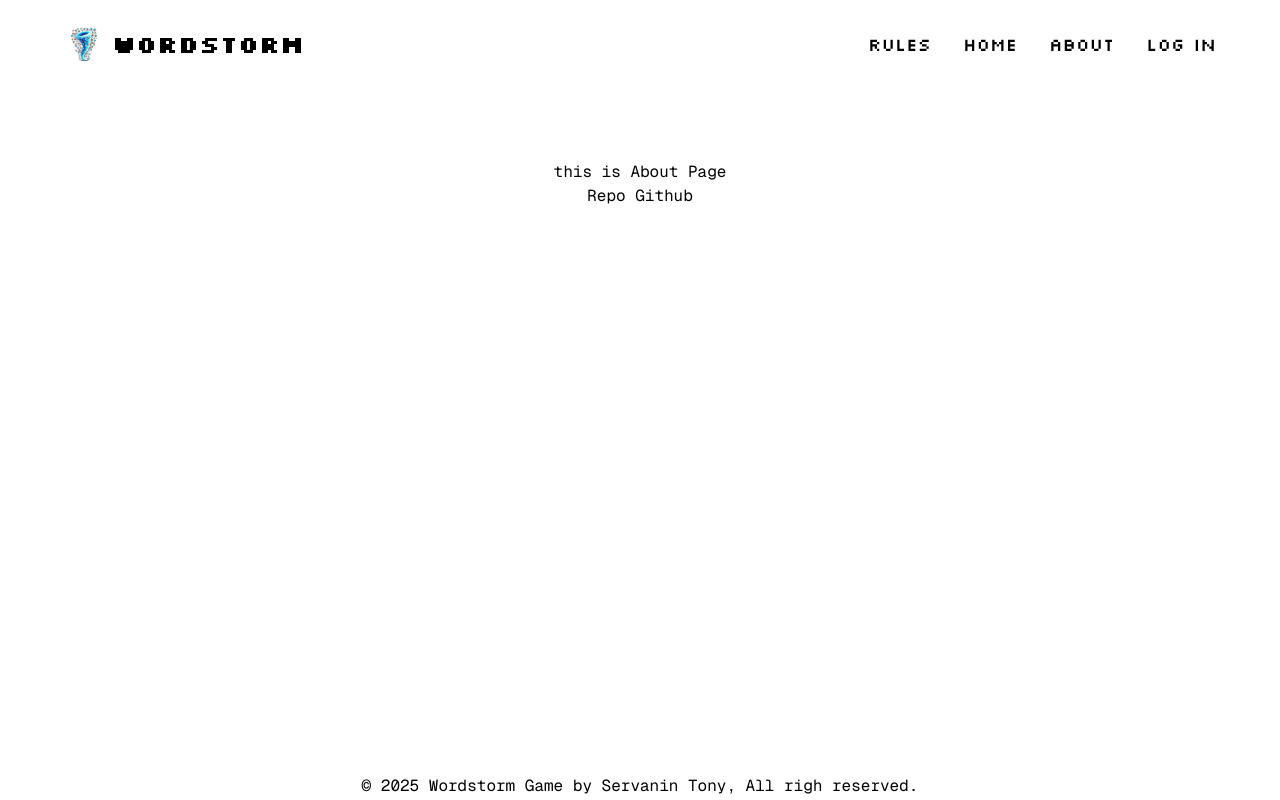
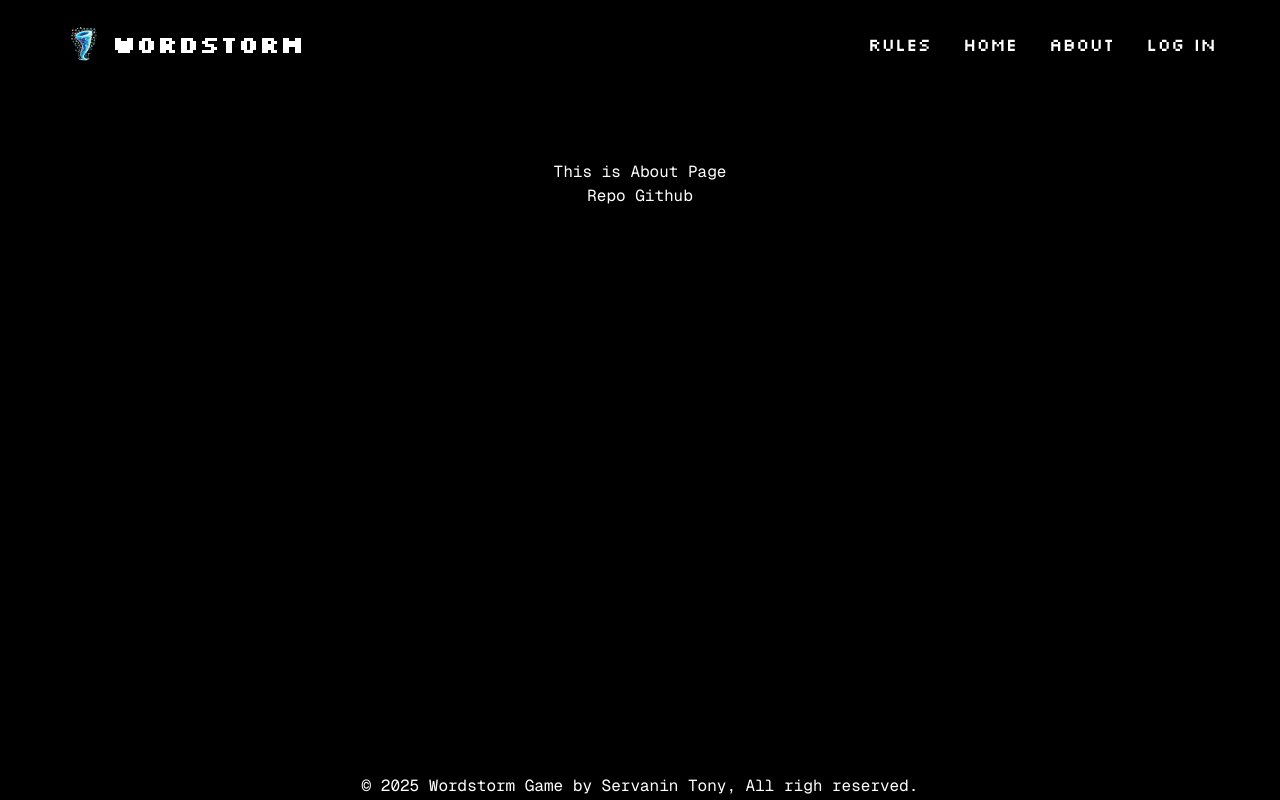
Before and after one commit to Tonysoossa/wordstorm, a Next.js app: page /about in a window 1280 px wide. Built offline with nearby package versions, Linux system fonts and the light colour scheme; a web font is replaced by a local one.

Commit message:
toute route OP, integration d'animation diverse imminente

```diff
--- a/app/about/page.tsx
+++ b/app/about/page.tsx
@@ -2,11 +2,11 @@ import Link from "next/link";
 
 export default function About() {
   return (
-    <div className='font-geistMono'>
-      <p>this is About Page</p>
+    <div className="font-geistMono">
+      <p>This is About Page</p>
       <Link
         href="https://github.com/Tonysoossa/wordstorm"
-        className=" hover:scale-120 hover:text-blue-400"
+        className="block hover:scale-110  hover:text-yellowCustom"
         target="_blank"
       >
         Repo Github
--- a/app/containers/Nav.tsx
+++ b/app/containers/Nav.tsx
@@ -17,25 +17,25 @@ export default function NavBar() {
       <div className="flex text-lg gap-8 ">
         <Link
           href="/rules"
-          className="cursor-pointer hover:text-blue-400 hover:scale-110"
+          className="cursor-pointer hover:text-yellowCustom hover:scale-110"
         >
           Rules
         </Link>
         <Link
           href="/"
-          className="cursor-pointer hover:text-blue-400 hover:scale-110"
+          className="cursor-pointer hover:text-yellowCustom hover:scale-110"
         >
           Home
         </Link>
         <Link
           href="/about"
-          className="cursor-pointer hover:text-blue-400 hover:scale-110"
+          className="cursor-pointer hover:text-yellowCustom hover:scale-110"
         >
           About
         </Link>
         <Link
           href="/login"
-          className="cursor-pointer hover:text-blue-400 hover:scale-110"
+          className="cursor-pointer hover:text-yellowCustom hover:scale-110"
         >
           Log in
         </Link>
--- a/app/globals.css
+++ b/app/globals.css
@@ -2,14 +2,6 @@
 @tailwind components;
 @tailwind utilities;
 
-:root {
-  --background: #0a0a0a;
-  --foreground: #ededed;
+body {
+  @apply bg-black text-white;
 }
-
-@media (prefers-color-scheme: dark) {
-  :root {
-    --background: #0a0a0a;
-    --foreground: #ededed;
-  }
-}
--- a/app/page.tsx
+++ b/app/page.tsx
@@ -1,9 +1,6 @@
-import { geistMono } from "@/app/assets/fonts";
-
-
 export default function Home() {
   return (
-    <div className={`${geistMono.variable}`}>
+    <div className="">
       <p>This is the Landing page</p>
     </div>
   );
--- a/app/rules/page.tsx
+++ b/app/rules/page.tsx
@@ -1,7 +1,7 @@
 export default function Rules() {
   return (
     <div>
-      <p>THis is the rules page</p>
+      <p>This is the rules page</p>
     </div>
   );
 }
--- a/tailwind.config.ts
+++ b/tailwind.config.ts
@@ -10,8 +10,7 @@ export default {
   theme: {
     extend: {
       colors: {
-        background: "var(--background)",
-        foreground: "var(--foreground)",
+        yellowCustom: "#ffd42f",
       },
       fontFamily: {
         geistMono: "var(--font-geist-mono)",
```
